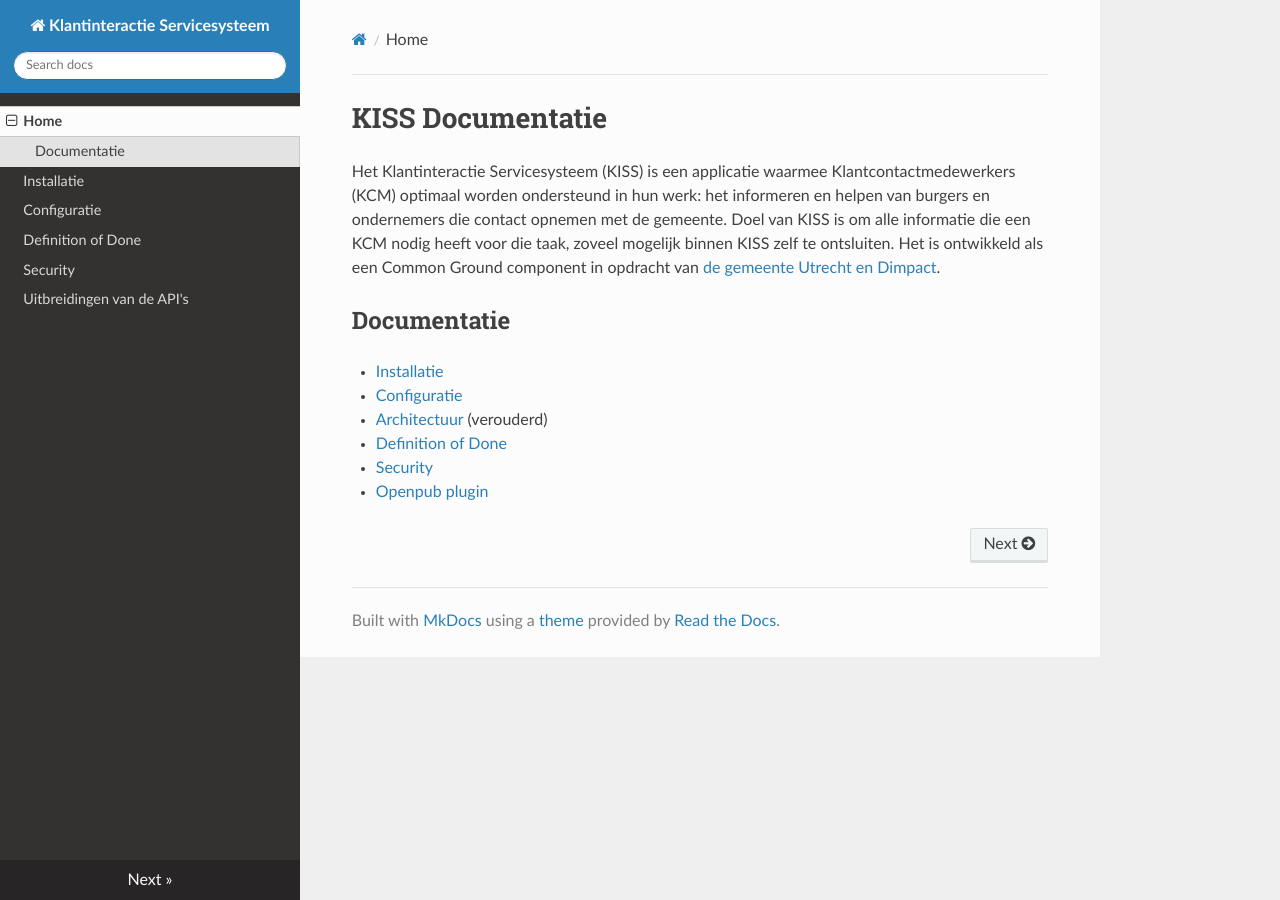
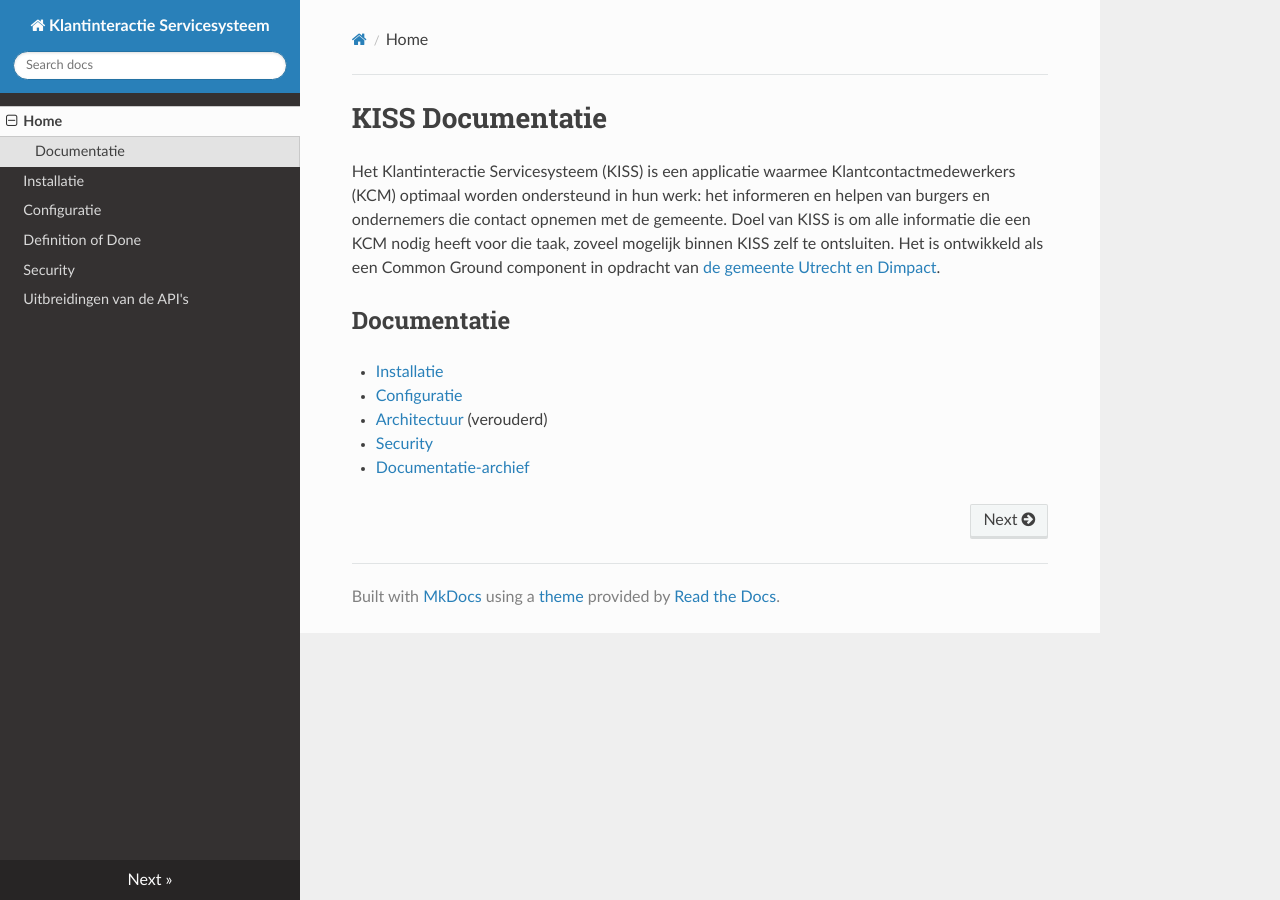
Before and after one commit to Klantinteractie-Servicesysteem/.github, an MkDocs documentation site: the page built from docs/index.md, in a window 1280 px wide. Built offline with MkDocs 1.6.1, drawn with Linux system fonts in a browser that asks for light colours; nearby versions of some CDN libraries.

Commit message:
Update index.md
Link naar Openpub verwijderd; links naar kiss-oldDocs toegevoegd.

```diff
--- a/docs/index.md
+++ b/docs/index.md
@@ -6,6 +6,5 @@ Het Klantinteractie Servicesysteem (KISS) is een applicatie waarmee Klantcontact
 - [Installatie](INSTALLATION.md)
 - [Configuratie](CONFIGURATIE.md)
 - [Architectuur](Architectuur.md) (verouderd)
-- [Definition of Done](DEFINITIONOFDONE.md)
 - [Security](SECURITY.md)
-- [Openpub plugin](openpub.md)
+- [Documentatie-archief](https://kiss-oldDocs.readthedocs.io/)
```
